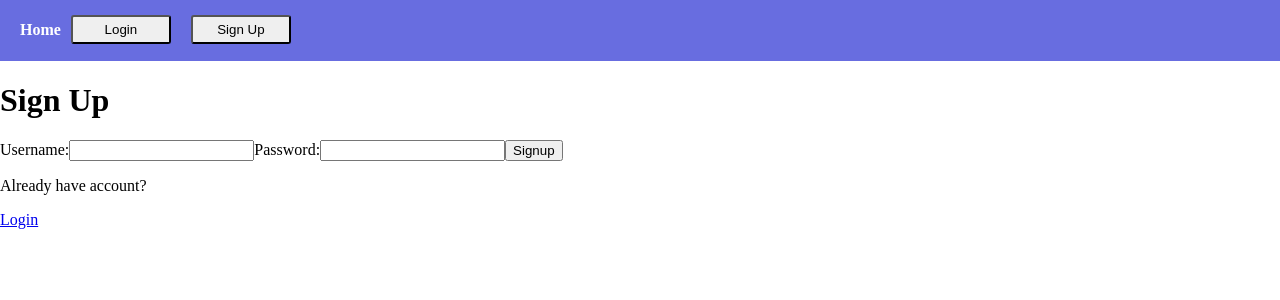
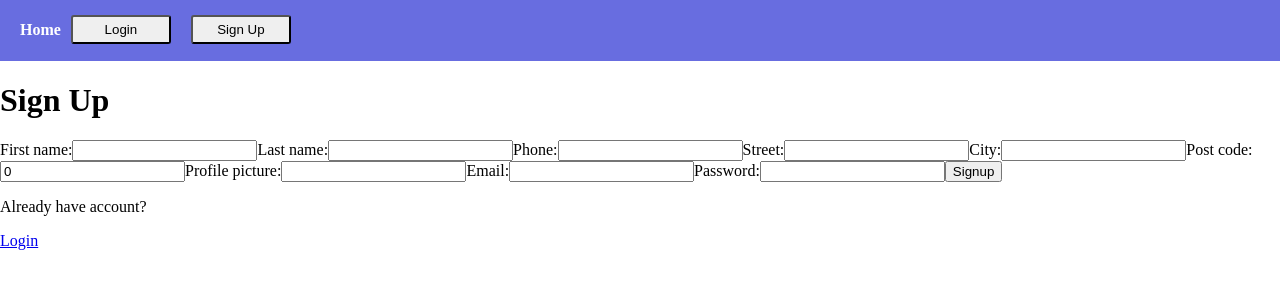
Before and after one commit to aleixbadia/dark_manager_client, a React (Create React App) app: page /signup in a window 1280 px wide. Shown: the top 300 px of the page. Built offline with nearby package versions, Linux system fonts and the light colour scheme; no server answers.

Commit message:
sign up addapted

```diff
--- a/src/App.js
+++ b/src/App.js
@@ -46,7 +46,7 @@ class App extends Component {
           {/*EMPLOYEE ROUTES*/}
           <AdminPrivateRoute
             exact
-            path="/dark-manager"
+            path="/dark-manager/home"
             component={AdminHome}
           />{" "}
           <AdminPrivateRoute
--- a/src/pages-client/Signup/Signup.js
+++ b/src/pages-client/Signup/Signup.js
@@ -1,35 +1,140 @@
 import React, { Component } from "react";
 import { Link } from "react-router-dom";
-import { withAuth } from './../../context/auth-context';
+import { withAuth } from "./../../context/auth-context";
 
 class Signup extends Component {
-  state = { username: "", password: "" };
-
-  handleFormSubmit = event => {
-    event.preventDefault();
-    const { username, password } = this.state;
-
-    this.props.signup( username, password );
+  state = {
+    firstName: "",
+    lastName: "",
+    email: "",
+    password: "",
+    phone: "",
+    street: "",
+    city: "",
+    postCode: 0,
+    profilePic: "",
   };
 
-  handleChange = event => {
+  handleFormSubmit = (event) => {
+    event.preventDefault();
+    const {
+      firstName,
+      lastName,
+      email,
+      password,
+      phone,
+      street,
+      city,
+      postCode,
+      profilePic,
+    } = this.state;
+
+    this.props.signup(
+      firstName,
+      lastName,
+      email,
+      password,
+      phone,
+      street,
+      city,
+      postCode,
+      profilePic
+    );
+  };
+
+  handleChange = (event) => {
     const { name, value } = event.target;
     this.setState({ [name]: value });
   };
 
   render() {
-    const { username, password } = this.state;
+    const {
+      firstName,
+      lastName,
+      email,
+      password,
+      phone,
+      street,
+      city,
+      postCode,
+      profilePic,
+    } = this.state;
     return (
       <div>
         <h1>Sign Up</h1>
 
         <form onSubmit={this.handleFormSubmit}>
+          <label>First name:</label>
+          <input
+            type="text"
+            name="firstName"
+            value={firstName}
+            onChange={this.handleChange}
+          />
 
-          <label>Username:</label>
-          <input type="text" name="username" value={username} onChange={this.handleChange} />
+          <label>Last name:</label>
+          <input
+            type="text"
+            name="lastName"
+            value={lastName}
+            onChange={this.handleChange}
+          />
+
+          <label>Phone:</label>
+          <input
+            type="text"
+            name="phone"
+            value={phone}
+            onChange={this.handleChange}
+          />
+
+          <label>Street:</label>
+          <input
+            type="text"
+            name="street"
+            value={street}
+            onChange={this.handleChange}
+          />
+
+          <label>City:</label>
+          <input
+            type="text"
+            name="city"
+            value={city}
+            onChange={this.handleChange}
+          />
+
+          <label>Post code:</label>
+          <input
+            type="number"
+            name="postCode"
+            value={postCode}
+            onChange={this.handleChange}
+          />
+
+          <label>Profile picture:</label>
+          <input
+            type="text"
+            name="profilePic"
+            value={profilePic}
+            onChange={this.handleChange}
+          />
+
+          <label>Email:</label>
+          <input
+            type="email"
+            name="email"
+            value={email}
+            onChange={this.handleChange}
+          />
 
           <label>Password:</label>
-          <input type="password" name="password" value={password} onChange={this.handleChange} />
+          <input
+            type="password"
+            name="password"
+            value={password}
+            onChange={this.handleChange}
+          />
 
           <input type="submit" value="Signup" />
         </form>
@@ -41,10 +146,7 @@ class Signup extends Component {
   }
 }
 
-
-
 export default withAuth(Signup);
-
 
 // const EnhancedSignup = withAuth(Signup)
 // export default EnhancedSignup;
```
